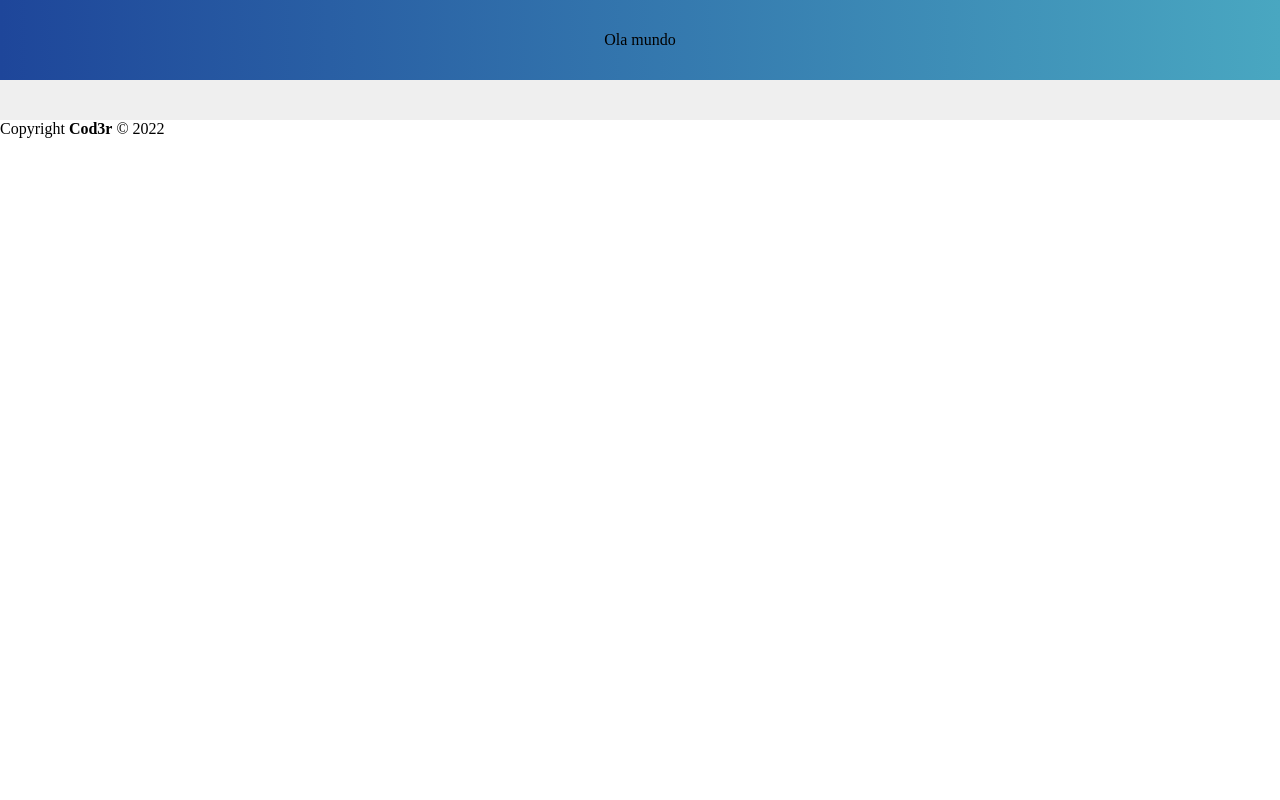
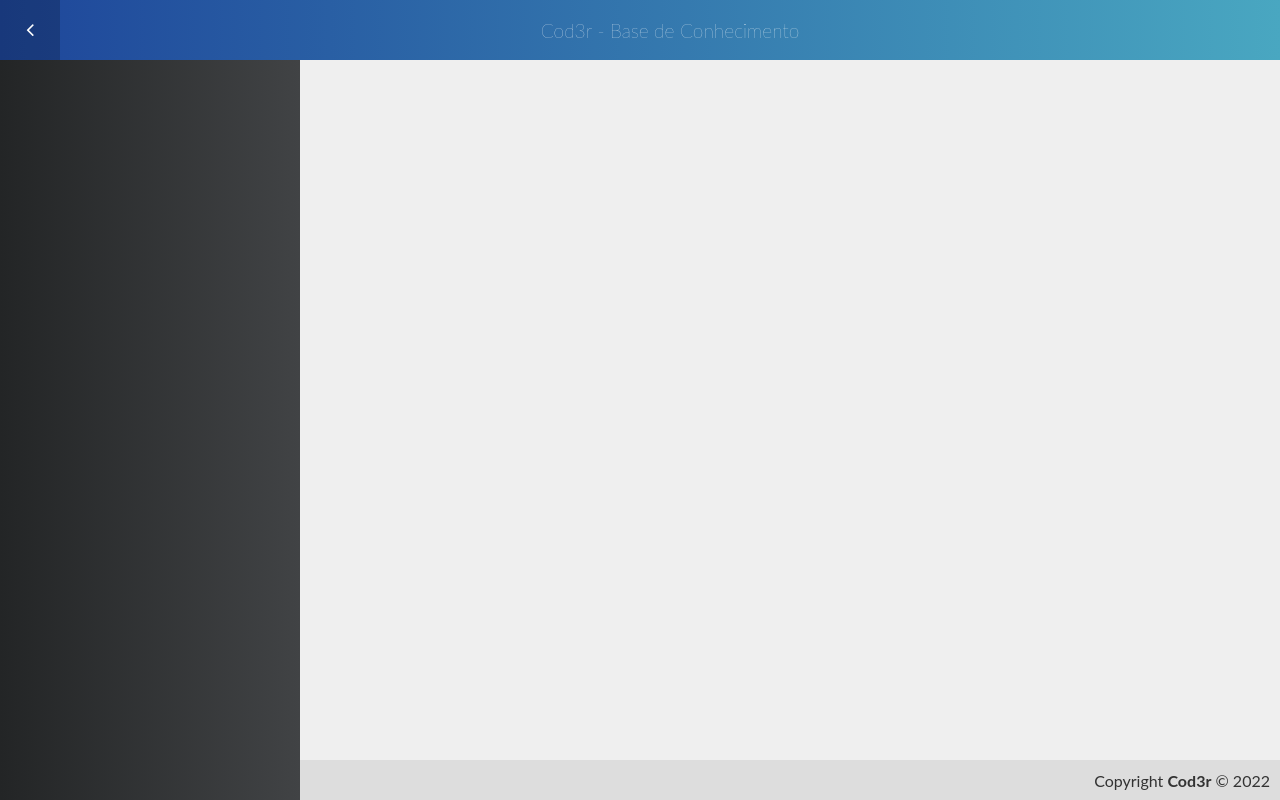
Before and after one commit to Leodf/javascript, a Vue app in the folder 22-ProjetoFinal/frontend/: page / in a window 1280 px wide. Built offline with nearby package versions, Linux system fonts and the light colour scheme.

Commit message:
inserindo mudança de estado no toggleMenu

```diff
--- a/22-ProjetoFinal/frontend/src/App.vue
+++ b/22-ProjetoFinal/frontend/src/App.vue
@@ -1,25 +1,46 @@
 <template>
-  <HeaderVue />
+  <HeaderVue title="Cod3r - Base de Conhecimento" :hideToggle="false"/>
+  <MenuVue />
   <ContentVue />
   <FooterVue />
 </template>
 
 <script>
+import MenuVue from './components/template/MenuVue.vue'
 import ContentVue from './components/template/ContentVue.vue'
 import HeaderVue from './components/template/HeaderVue.vue'
 import FooterVue from './components/template/FooterVue.vue'
 
 export default {
   name: 'App',
-  components: { FooterVue, HeaderVue, ContentVue
+  components: { FooterVue, HeaderVue, ContentVue, MenuVue
 
   }
 }
 </script>
 
 <style>
-* {
-  margin: 0;
-  padding: 0;
-}
+  * {
+    font-family: "Lato", sans-serif;
+  }
+
+  body {
+    margin: 0;
+    padding: 0;
+  }
+
+  #app {
+    -webkit-font-smoothnig: antialiased;
+    -moz-osx-font-smoothing: grayscale;
+
+    height: 100vh;
+    display: grid;
+    grid-template-rows: 60px 1fr 40px;
+    grid-template-columns: 300px 1fr;
+    grid-template-areas:
+      "header header"
+      "menu content"
+      "menu footer";
+  }
+
 </style>
--- a/22-ProjetoFinal/frontend/src/components/template/ContentVue.vue
+++ b/22-ProjetoFinal/frontend/src/components/template/ContentVue.vue
@@ -12,7 +12,7 @@ export default {
 
 <style scoped>
     .content {
-        grid-area: 'content';
+        grid-area: content;
         background-color: #efefef;
         padding: 20px;
     }
--- a/22-ProjetoFinal/frontend/src/components/template/FooterVue.vue
+++ b/22-ProjetoFinal/frontend/src/components/template/FooterVue.vue
@@ -11,5 +11,14 @@ export default {
 </script>
 
 <style>
+  .footer {
+    grid-area: footer;
+    background-color: #ddd;
+    color: #333;
 
+    display: flex;
+    align-items: center;
+    justify-content: flex-end;
+    padding-right: 10px;
+  }
 </style>
--- a/22-ProjetoFinal/frontend/src/components/template/HeaderVue.vue
+++ b/22-ProjetoFinal/frontend/src/components/template/HeaderVue.vue
@@ -1,23 +1,69 @@
 <template>
   <header class="header">
-    <p>Ola mundo</p>
+    <a class="toggle" @click="toggleMenu" v-if="!hideToggle">
+      <i class="fa fa-lg" :class="icon"></i>
+    </a>
+    <h1 class="title">
+        {{ title }}
+    </h1>
   </header>
 </template>
 
 <script>
 export default {
-    name: 'HeaderVue'
+    name: 'HeaderVue',
+    props: {
+      title: String,
+      hideToggle: Boolean
+    },
+    computed: {
+      icon() {
+        return "fa-angle-left"
+      }
+    },
+    methods: {
+      toggleMenu() {
+        this.$store.commit('toggleMenu')
+      }
+    }
 }
 </script>
 
 <style scoped>
     .header {
-        grid-area: 'header';
+        grid-area: header;
         background: linear-gradient(to right, #1e469a, #49a7c1);
-        height: 10vh;
-
         display: flex;
         justify-content: center;
         align-items: center;
     }
+
+    .title {
+       font-size: 1.2rem;
+       color: #fff;
+       font-weight: 100;
+       flex-grow: 1;
+       text-align: center;
+    }
+
+    .title a {
+      color: #fff;
+      text-decoration: none;
+    }
+
+    header.header > a.toggle {
+      width: 60px;
+      height: 100%;
+      color: #fff;
+      justify-self: flex-start;
+      text-decoration: none;
+
+      display: flex;
+      justify-content: center;
+      align-items: center;
+    }
+
+    header.header > a.toggle:hover {
+      background-color: rgba(0, 0, 0, 0.2);
+    }
 </style>
--- /dev/null
+++ b/22-ProjetoFinal/frontend/src/components/template/MenuVue.vue
@@ -0,0 +1,20 @@
+<template>
+  <aside class="menu"></aside>
+</template>
+
+<script>
+export default {
+    name: 'MenuVue',
+}
+</script>
+
+<style>
+    .menu {
+        grid-area: menu;
+        background: linear-gradient(to right, #232526, #414345);
+
+        display: flex;
+        flex-direction: column;
+        flex-wrap: wrap;
+    }
+</style>
--- /dev/null
+++ b/22-ProjetoFinal/frontend/src/config/modules/toggleMenu.js
@@ -0,0 +1,18 @@
+const moduloToggleMenu = {
+    state: {
+        isMenuVisible: true
+    },
+    mutations: {
+        toggleMenu(state, isVisible) {
+            if (isVisible === undefined) {
+                state.isMenuVisible = !state.isMenuVisible
+            } else {
+                state.isMenuVisible = isVisible
+            }
+
+            console.log('toggleMenu = ' + state.isMenuVisible)
+        }
+    }
+}
+
+export default moduloToggleMenu
--- /dev/null
+++ b/22-ProjetoFinal/frontend/src/config/store.js
@@ -0,0 +1,10 @@
+import { createStore } from 'vuex'
+import moduloToggleMenu from './modules/toggleMenu'
+
+const store = createStore({
+    modules: {
+        moduloToggleMenu
+    }
+})
+
+export default store
--- a/22-ProjetoFinal/frontend/src/main.js
+++ b/22-ProjetoFinal/frontend/src/main.js
@@ -1,4 +1,8 @@
+import 'font-awesome/css/font-awesome.css'
 import { createApp } from 'vue'
 import App from './App.vue'
+import store from './config/store'
 
-createApp(App).mount('#app')
+const app = createApp(App)
+app.use(store)
+app.mount('#app')
```
Also changed, not shown: 22-ProjetoFinal/frontend/package.json (+12 -1 lines), 1 other file (tests, documents, lock files or other folders).
